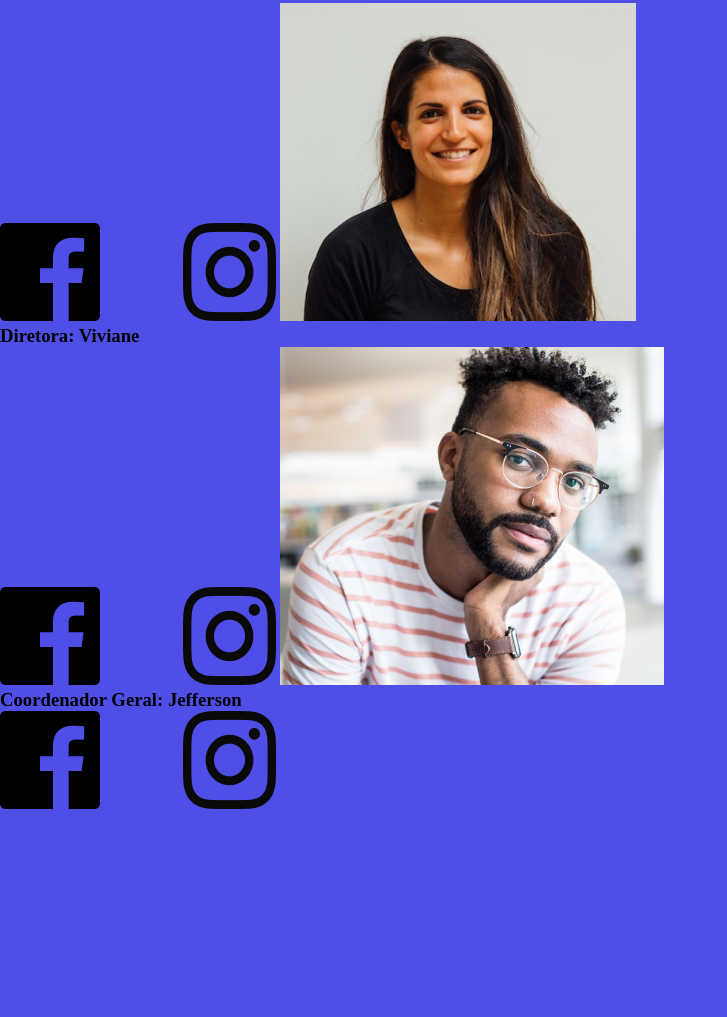
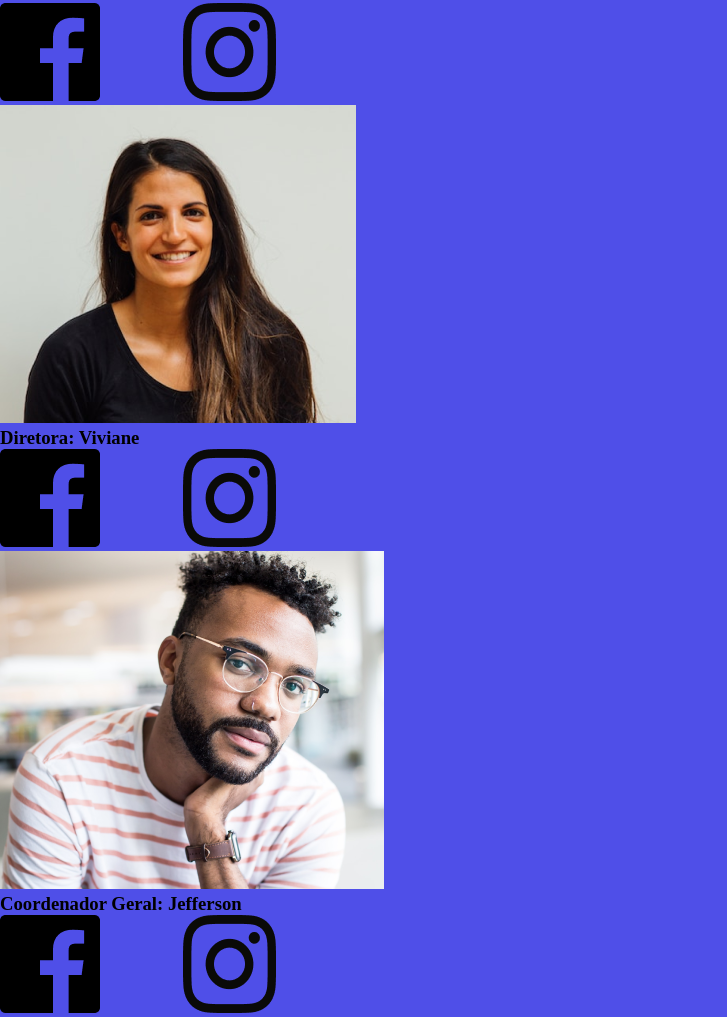
Before and after one commit to AliceRSant/SiteCesm, a plain HTML site: page index.html in a window 1280 px wide. Shown: the part 1039-2056 px from the top of the page, without its empty margins (0-727 px from the left). Before the commit the page ends 1852 px from the top, so only its background shows below. Drawn offline with Linux system fonts and the light colour scheme.

Commit message:
atualizações

```diff
--- a/index.html
+++ b/index.html
@@ -26,18 +26,26 @@
     <section class="quem somos">
         <h2 class="equipe"> Quem somos </h2>
 
+    <div class="equipe-escola">
+    <ul class="equipe-coluna">
+
+        <li class="vice">
         <img class="imagem-equipe" src="vice-diretora.png" alt="vice-diretora">
         <h3 class="profissional-nome"> Vice-Diretora: Maria Luísa </h3>
-        <img class="icones" src="Component 2.png" alt="facebook-instagram">
+        <img class="icones" src="Component 2.png" alt="facebook-instagram"> </li>
 
+        <li class="diretora">
         <img class="imagem-equipe" src="diretora.png" alt="diretora">
         <h3 class="profissional-nome"> Diretora: Viviane </h3>
-        <img class="icones" src="Component 2.png" alt="facebook-instagram">
+        <img class="icones" src="Component 2.png" alt="facebook-instagram"> </li>
 
+       <li class="coordenador">
         <img class="imagem-equipe" src="coordenador.png" alt="coordenador geral">
         <h3 class="profissional-nome"> Coordenador Geral: Jefferson </h3>
-        <img class="icones" src="Component 2.png" alt="facebook-instagram">
+        <img class="icones" src="Component 2.png" alt="facebook-instagram"> </li>
 
+    </ul>
+    </div>
     </section>
 </body>
 </html>
--- a/style.css
+++ b/style.css
@@ -55,4 +55,5 @@ body{
     text-align: center;
     font-family: 'Times New Roman', Times, serif;
 font-size: 35px;
+color: black;
 }
```
